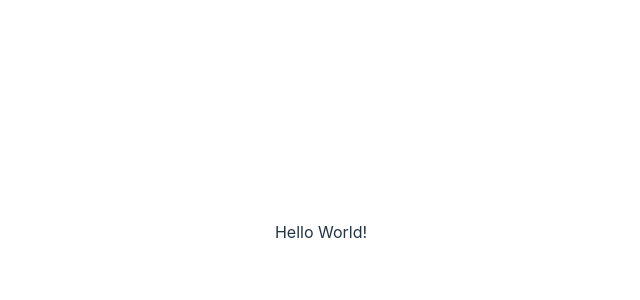
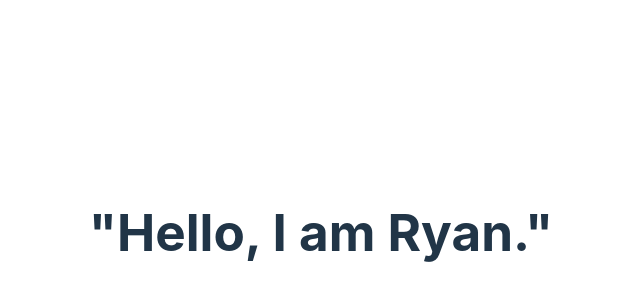
Before and after one commit to Figby222/my-first-react-app, a React (Vite) app: page / in a window 1280 px wide. Shown: the part 168-468 px from the top of the page, without its empty margins (319-959 px from the left). Built offline with nearby package versions, Linux system fonts and the light colour scheme.

Commit message:
Add and display Greeting

```diff
--- a/src/main.jsx
+++ b/src/main.jsx
@@ -3,9 +3,10 @@ import ReactDOM from 'react-dom/client'
 import App from './App.jsx'
 import './index.css'
 import HelloWorld from './Hello-World.jsx';
+import Greeting from './components/Greeting.jsx';
 
 ReactDOM.createRoot(document.getElementById('root')).render(
   <React.StrictMode>
-    <HelloWorld />
+    <Greeting />
   </React.StrictMode>,
 )
```
